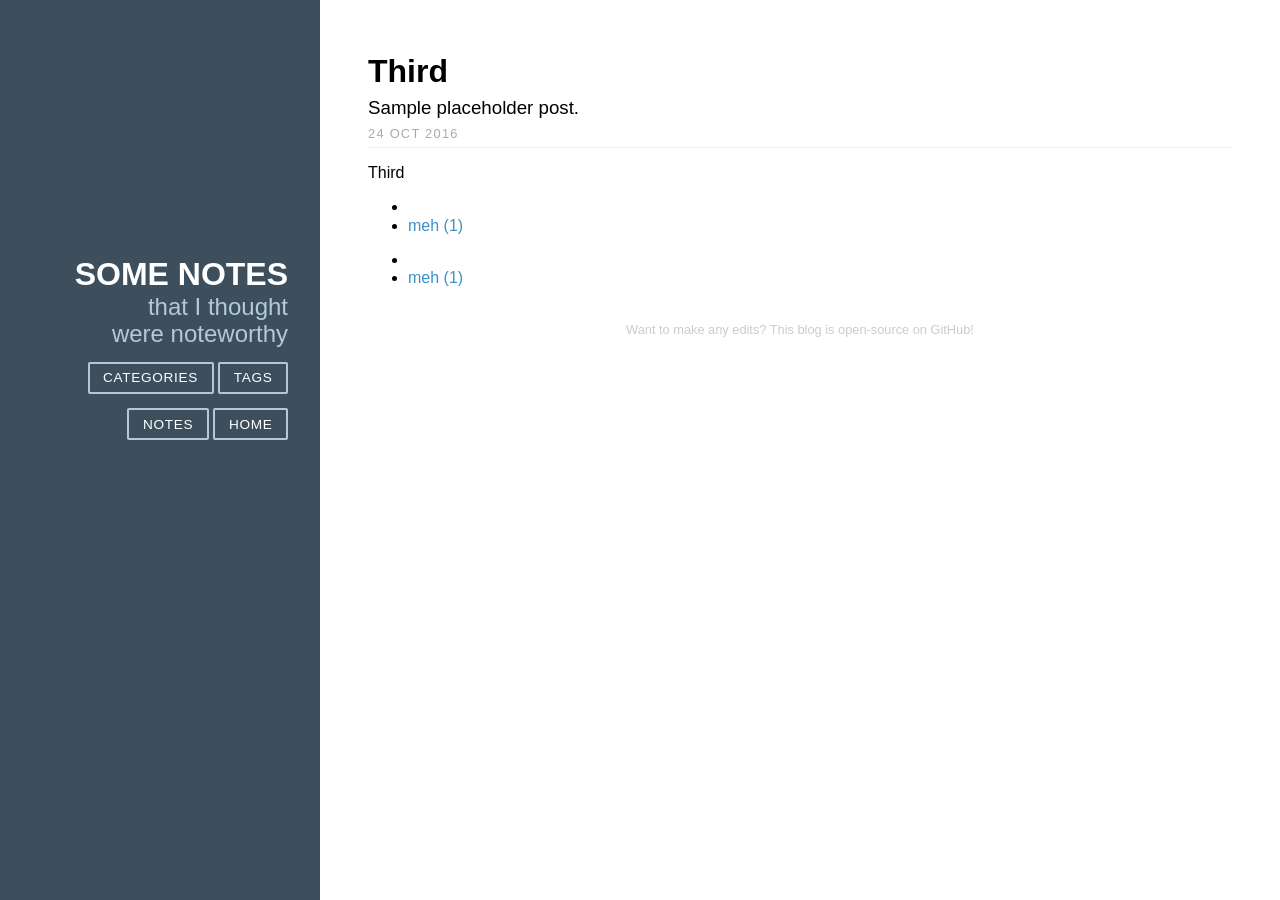
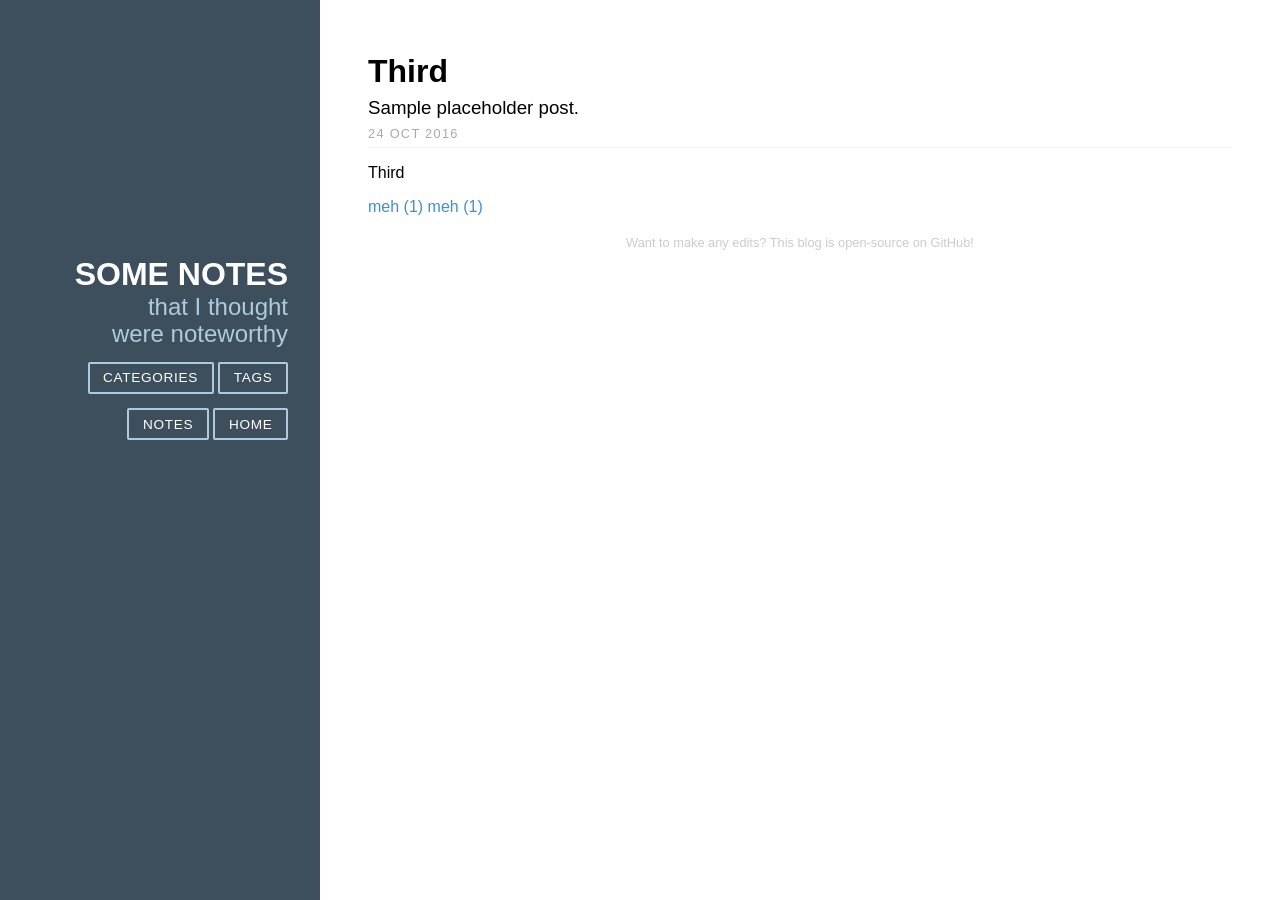
Before and after one commit to monaqvi/monaqvi.github.io, a Jekyll site: the page built from _posts/2016-10-24-third.md, in a window 1280 px wide. Built offline with Jekyll 4.4.1, drawn with Linux system fonts in a browser that asks for light colours; nearby versions of some CDN libraries; comment, search, counter and statistics services are not loaded.

```diff
--- a/_layouts/post.html
+++ b/_layouts/post.html
@@ -18,53 +18,42 @@ layout: blog
     <div>
       <!-- Categories-->
       {% unless page.categories == empty %}
-      <ul>
-        <li><i></i></li>
         {% assign categories_list = page.categories %}
         {% if categories_list.first[0] == null %}
         {% for category in categories_list %}
-          <li><a href="{{ site.BASE_PATH }}/{{ site.categories_path }}#{{ category }}-ref">
+          <a href="/notes/category#{{ category }}-ref">
             {{ category | join: "/" }} <span>({{ site.categories[category].size }})</span>
             {% unless forloop.last %},{% endunless %}
-          </a></li>
+          </a>
         {% endfor %}
         {% else %}
         {% for category in categories_list %}
-          <li><a href="{{ site.BASE_PATH }}/{{ site.categories_path }}#{{ category[0] }}-ref">
+          <a href="/notes/category#{{ category[0] }}-ref">
             {{ category[0] | join: "/" }} <span>/{{ category[1].size }})</span>
-          </a></li>
+          </a>
         {% endfor %}
         {% endif %}
-      </ul>
       {% endunless %}
 
       <!-- Tags -->
       {% unless page.tags == empty %}
-      <ul>
-        <li><i></i></li>
         {% assign tags_list = page.tags %}
         {% if tags_list.first[0] == null %}
         {% for tag in tags_list %}
-          <li>
-            <a href="{{ site.BASE_PATH }}/{{ site.tags_path }}#{{ tag }}-ref">
+          <a href="/notes/tag#{{ tag }}-ref">
           {{ tag }} <span>({{ site.tags[tag].size }})</span>
           {% unless forloop.last %},{% endunless %}
           </a>
-          </li>
         {% endfor %}
         {% else %}
         {% for tag in tags_list %}
-          <li>
-            <a href="{{ site.BASE_PATH }}/{{ site.tags_path }}#{{ tag[0] }}-ref">
+          <a href="/notes/tag#{{ tag[0] }}-ref">
             {{ tag[0] }} <span>({{ tag[1].size }})</span>
             {% unless forloop.last %},{% endunless %}
           </a>
-          </li>
-
         {% endfor %}
         {% endif %}
         {% assign tags_list = nil %}
-      </ul>
       {% endunless %}
     </div>
 
```
Lines whose indentation alone changed are shown as unchanged.
